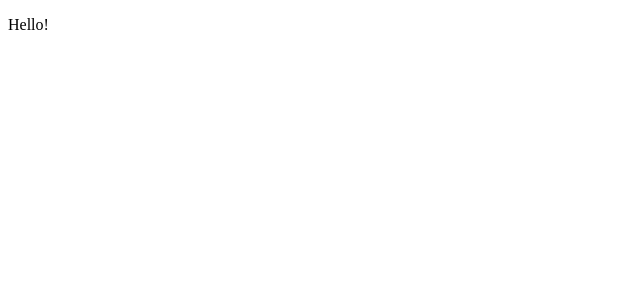
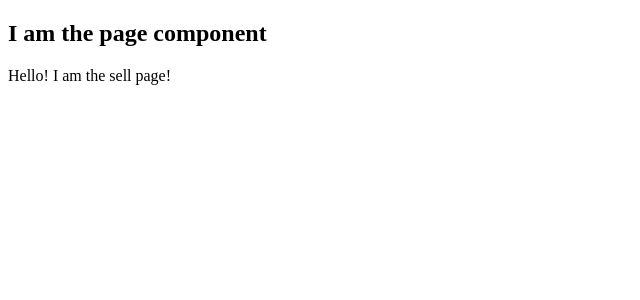
Before and after one commit to jdwjdwjdw/sick-fits, a Next.js app in the folder frontend/: page /sell in a window 1280 px wide. Shown: the top 300 px of the page, without its empty margins (0-640 px from the left). Built offline with nearby package versions, Linux system fonts and the light colour scheme.

Commit message:
Add Page layout component

```diff
--- /dev/null
+++ b/frontend/components/Page.js
@@ -0,0 +1,14 @@
+import PropTypes from 'prop-types';
+
+export default function Page({ children }) {
+  return (
+    <div>
+      <h2>I am the page component</h2>
+      {children}
+    </div>
+  );
+}
+
+Page.propTypes = {
+  children: PropTypes.any,
+};
--- /dev/null
+++ b/frontend/pages/_app.js
@@ -0,0 +1,9 @@
+import Page from '../components/Page';
+
+export default function MyApp({ Component, pageProps }) {
+  return (
+    <Page>
+      <Component {...pageProps} />
+    </Page>
+  );
+}
--- /dev/null
+++ b/frontend/pages/_document.js
@@ -0,0 +1,15 @@
+import Document, { Html, Head, NextScript, Main } from 'next/document';
+
+export default class MyDocument extends Document {
+  render() {
+    return (
+      <Html lang="en-US">
+        {/* <Head></Head> */}
+        <body>
+          <Main />
+          <NextScript />
+        </body>
+      </Html>
+    );
+  }
+}
--- a/frontend/pages/index.js
+++ b/frontend/pages/index.js
@@ -1,7 +1,9 @@
 export default function IndexPage() {
   return (
-    <div>
+    <>
       <p>Hello!</p>
-    </div>
+      <code>var</code>
+      <p>I am a child</p>
+    </>
   );
 }
--- a/frontend/pages/sell.js
+++ b/frontend/pages/sell.js
@@ -1,7 +1,7 @@
 export default function SellPage() {
   return (
     <div>
-      <p>Hello!</p>
+      <p>Hello! I am the sell page!</p>
     </div>
   );
 }
```
